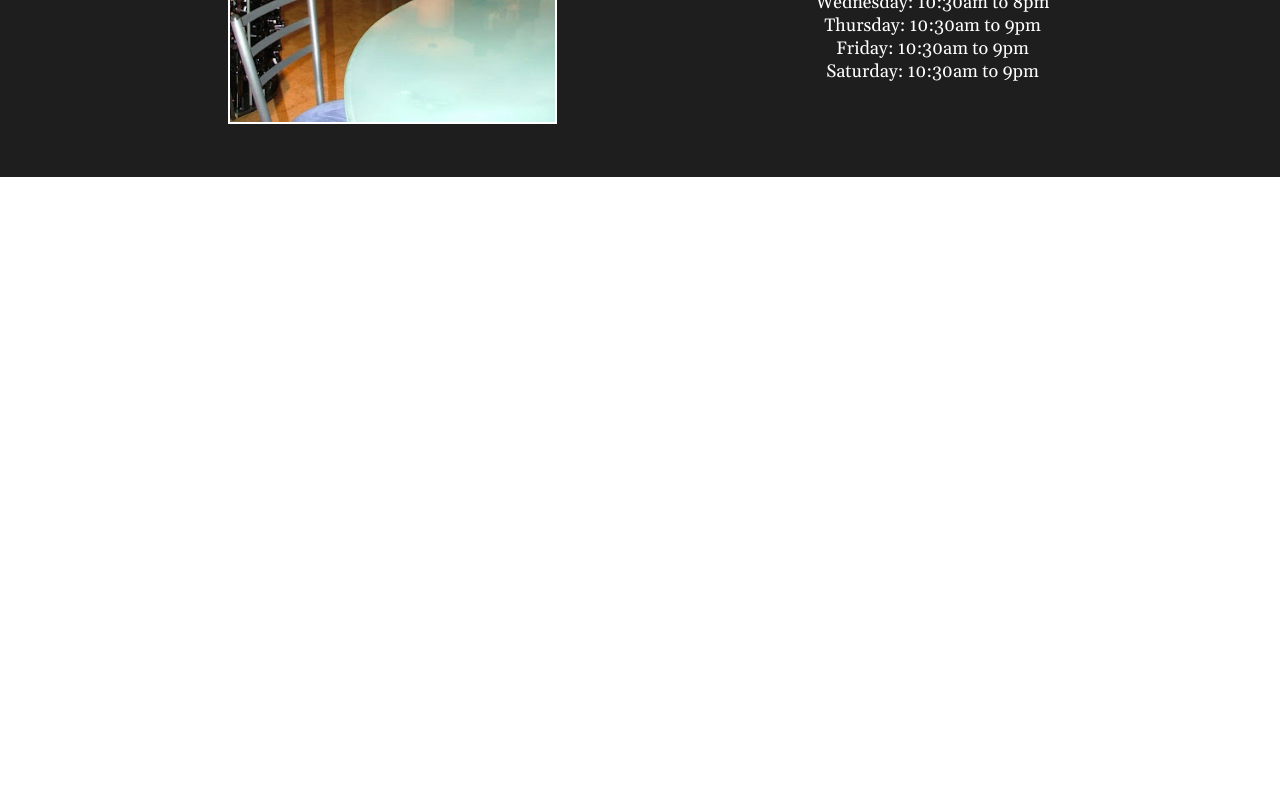
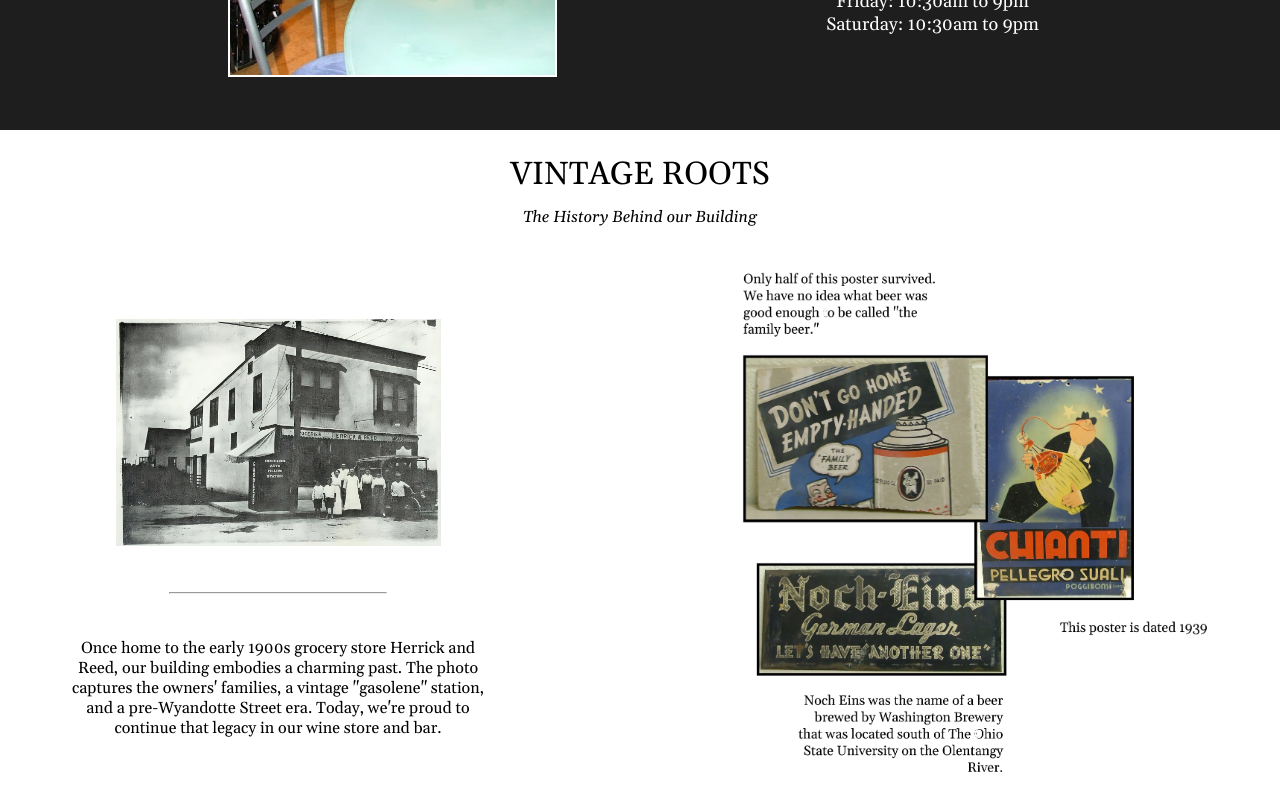
Before and after one commit to JakeWilliams21/Twisted-Vine, a React (Create React App) app in the folder client/: page / in a window 1280 px wide. Shown: the part 1160-1970 px from the top of the page. Before the commit the page ends 1337 px from the top, so only its background shows below. Built offline with nearby package versions, Linux system fonts and the light colour scheme; a web font is replaced by a local one.

Commit message:
History Section

```diff
--- a/client/src/App.js
+++ b/client/src/App.js
@@ -2,6 +2,7 @@ import './App.css';
 import Navbar from './components/Navbar';
 import Landing from './components/Landing';
 import Location from './components/Location';
+import History from './components/History';
 
 function App() {
   return (
@@ -9,6 +10,7 @@ function App() {
       <Navbar/>
       <Landing/>
       <Location/>
+      <History/>
     </div>
   );
 }
--- /dev/null
+++ b/client/src/components/History.js
@@ -0,0 +1,26 @@
+import React from 'react'
+import '../style/History.css'
+import building from '../images/building.webp'
+import posters from '../images/posters.webp'
+
+const History = () => {
+  return (
+    <div id = 'history'>
+        <span className = 'title'>VINTAGE ROOTS</span>
+        <span className = 'subtitle'>The History Behind our Building</span>
+        <div className = 'history-content'>
+            <div className = 'left'>
+                <img src = {building} alt = 'Our Building'/>
+                <hr/>
+                <span>Once home to the early 1900s grocery store Herrick and Reed, our building embodies a charming past. The photo captures the owners' families, a vintage "gasolene" station, and a pre-Wyandotte Street era. Today, we're proud to continue that legacy in our wine store and bar.</span>
+            </div>
+            <div className = 'right'>
+                <img src = {posters} alt = 'Vintage Posters'/>
+            </div>
+        </div>
+
+    </div>
+  )
+}
+
+export default History
--- /dev/null
+++ b/client/src/style/History.css
@@ -0,0 +1,39 @@
+#history {
+    display: flex;
+    flex-direction: column;
+    gap: 12px;
+    align-items: center;
+    padding: 24px
+}
+
+.history-content {
+    display: flex;
+    align-items: center;
+    justify-content: center;
+    gap: 224px;
+}
+
+#history .title {
+    font-size: xx-large;
+}
+
+#history .subtitle {
+    font-style: italic;
+    padding-bottom: 24px;
+}
+
+#history .left {
+    display: flex;
+    flex-direction: column;
+    align-items: center;
+    gap: 36px;
+    width: 35%;
+}
+
+.left hr {
+    width: 50%
+}
+
+.right img {
+    width: 500px;
+}
```
Also changed, not shown: client/src/images/building.webp (renamed from client/src/images/HerrickReed1_op_640x447-transformed.webp), client/src/images/posters.webp (added).
